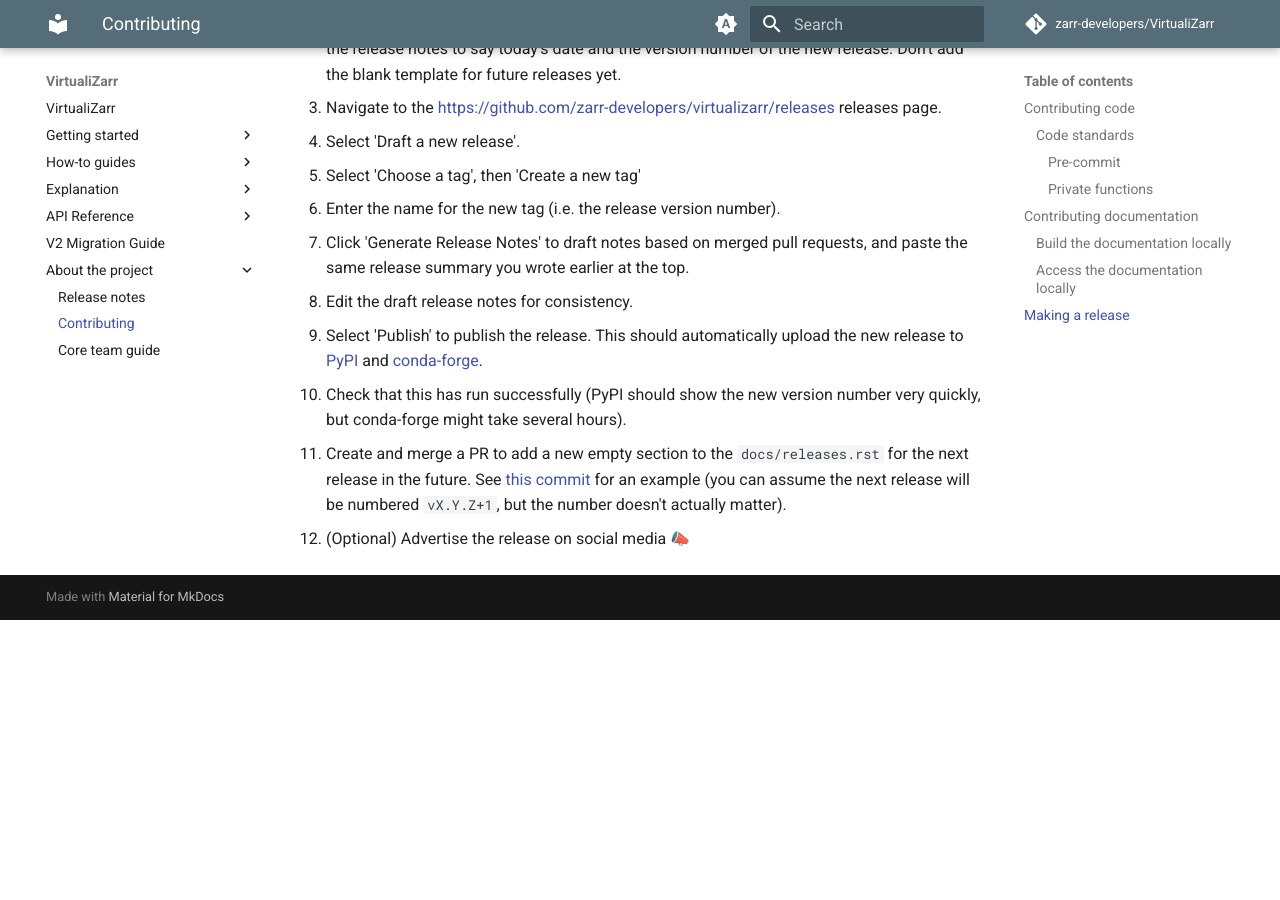
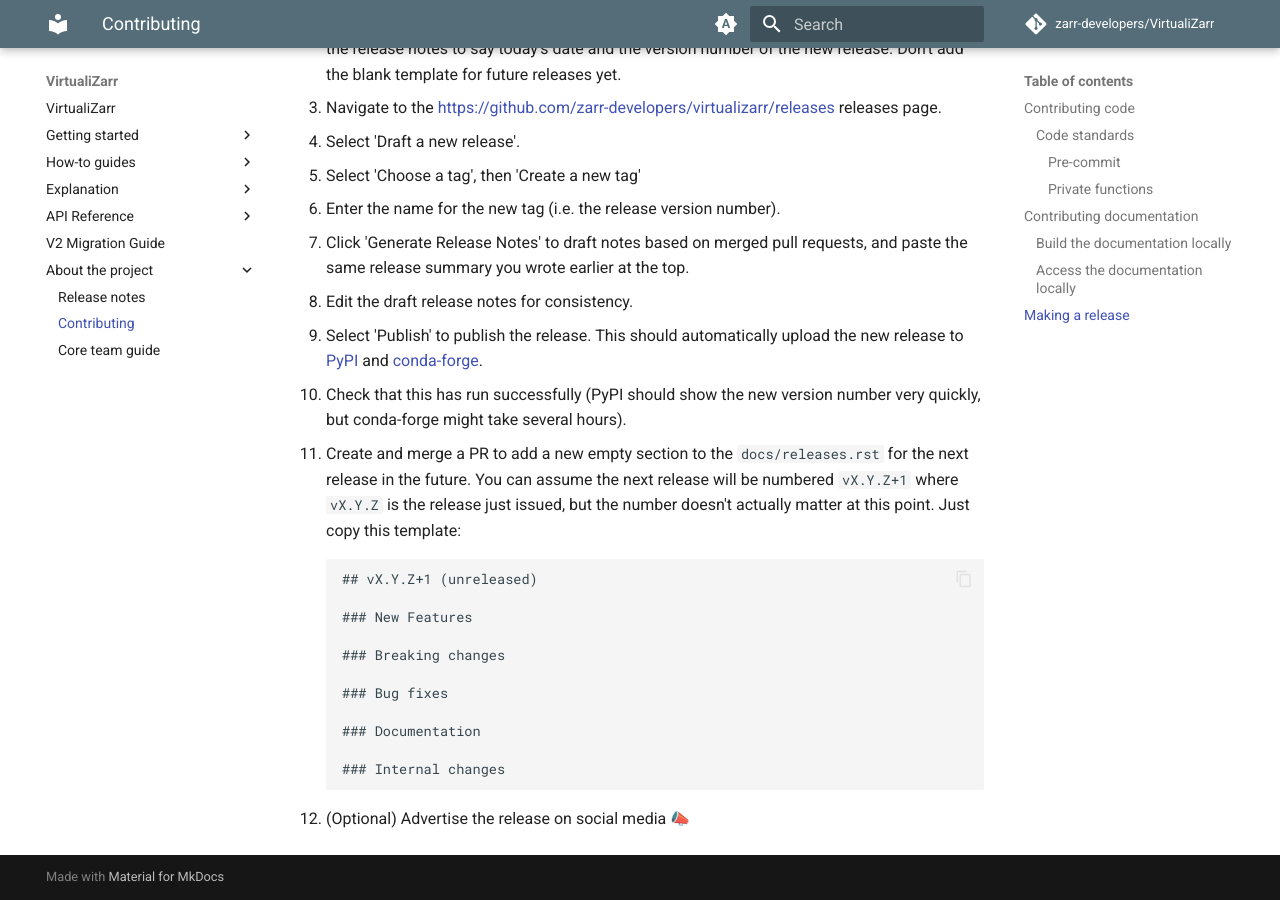
Before and after one commit to zarr-developers/VirtualiZarr, an MkDocs documentation site: the page built from docs/contributing.md, in a window 1280 px wide and 900 px high, scrolled down 3047 px. Built offline with MkDocs 1.6.1 and Material for MkDocs 9.7.7, drawn with Linux system fonts in a browser that asks for light colours; comment, search, counter and statistics services are not loaded; the version menu is left out; before the commit the page ends 3667 px from its top, so only the background shows below that.

Commit message:
Add template for empty release notes in release guide (#755)
* Add template for empty release notes in release guide

* [pre-commit.ci] auto fixes from pre-commit.com hooks

for more information, see https://pre-commit.ci

---------

Co-authored-by: pre-commit-ci[bot] <66853113+pre-commit-ci[bot]@users.noreply.github.com>

````diff
--- a/docs/contributing.md
+++ b/docs/contributing.md
@@ -121,5 +121,18 @@ Anyone with commit privileges to the repository can issue a release, and you sho
 8. Edit the draft release notes for consistency.
 9. Select 'Publish' to publish the release. This should automatically upload the new release to [PyPI](https://pypi.org/project/virtualizarr/) and [conda-forge](https://anaconda.org/conda-forge/virtualizarr).
 10. Check that this has run successfully (PyPI should show the new version number very quickly, but conda-forge might take several hours).
-11. Create and merge a PR to add a new empty section to the `docs/releases.rst` for the next release in the future. See [this commit](https://github.com/zarr-developers/VirtualiZarr/commit/e3912f08e22f2e3230af6eb1a2aacb5728822fa1) for an example (you can assume the next release will be numbered `vX.Y.Z+1`, but the number doesn't actually matter).
+11. Create and merge a PR to add a new empty section to the `docs/releases.rst` for the next release in the future. You can assume the next release will be numbered `vX.Y.Z+1` where `vX.Y.Z` is the release just issued, but the number doesn't actually matter at this point. Just copy this template:
+    ```
+    ## vX.Y.Z+1 (unreleased)
+
+    ### New Features
+
+    ### Breaking changes
+
+    ### Bug fixes
+
+    ### Documentation
+
+    ### Internal changes
+    ```
 12. (Optional) Advertise the release on social media 📣
````
